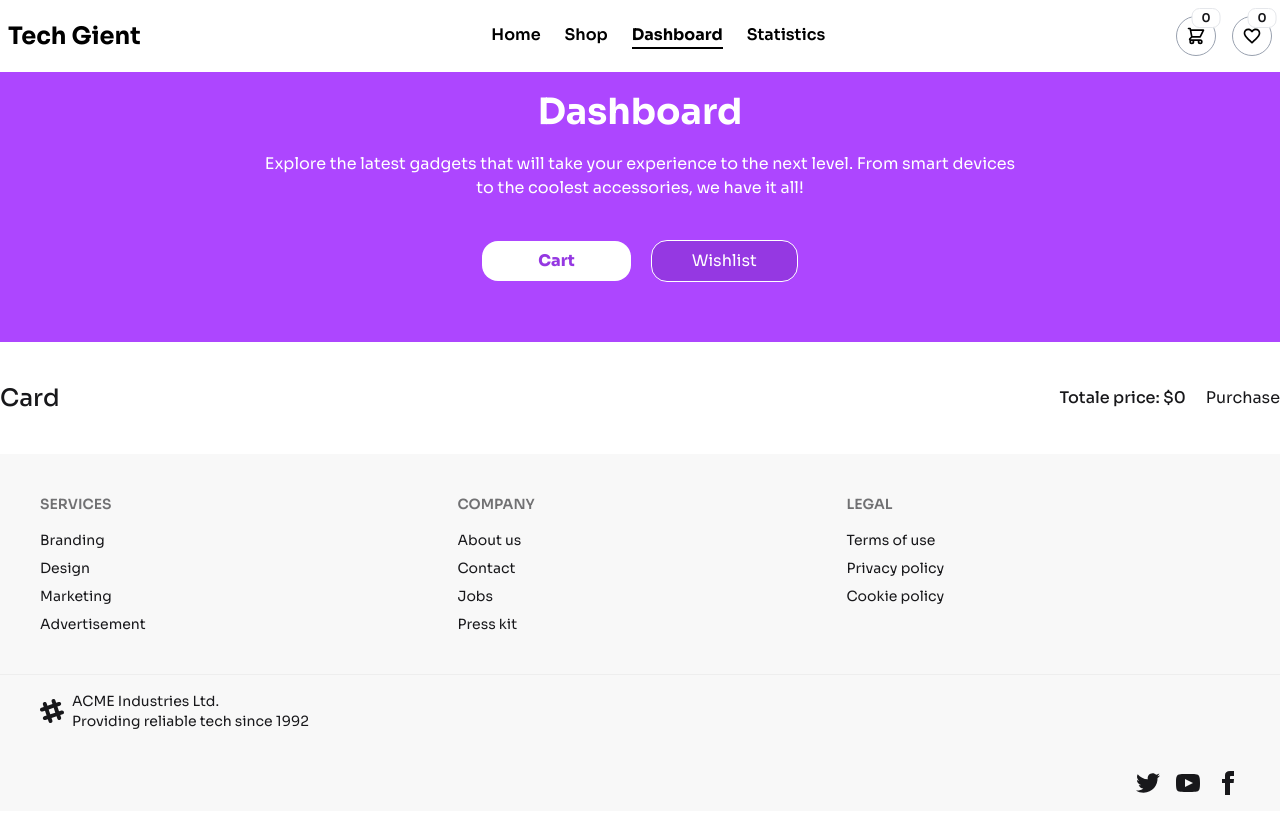
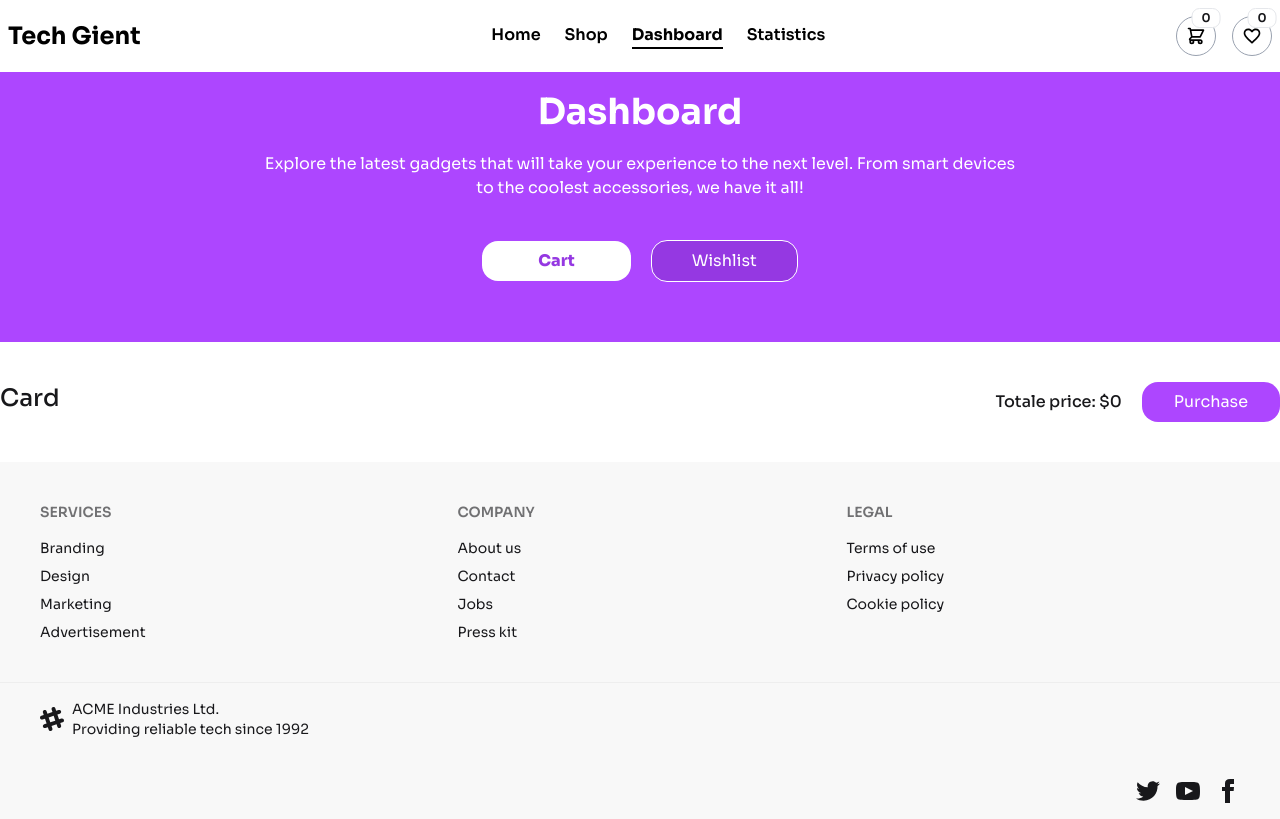
Before and after one commit to abdullahsheikhdev/Gadget-Shop, a React (Vite) app: page /dashbord in a window 1280 px wide. Built offline with nearby package versions, Linux system fonts and the light colour scheme.

Commit message:
dashboard page working

```diff
--- a/src/components/Cart.jsx
+++ b/src/components/Cart.jsx
@@ -2,11 +2,13 @@ import { useContext, useEffect } from "react";
 import { SlClose } from "react-icons/sl";
 import { AppContext } from "../context/Provider";
 import { useState } from "react";
+import { toast } from "react-toastify";
 
 const Cart = () => {
   const { price, cartItems, allData, setCartItems, setPrice } =
     useContext(AppContext);
   const [prodect, setProdect] = useState([]);
+  const [showModal, setShowModal] = useState(false);
 
   useEffect(() => {
     if (allData.length > 0 && cartItems.length > 0) {
@@ -29,6 +31,20 @@ const Cart = () => {
     setPrice((prev) => prev - removedItem.price);
   };
 
+  const handlePurchase = () => {
+    if (cartItems.length === 0) {
+      toast.info("🛒 Your cart is empty.");
+      return;
+    }
+
+    // Show modal instead of toast
+    setShowModal(true);
+
+    // Clear cart data
+    setCartItems([]);
+    setProdect([]);
+    setPrice(0);
+  };
 
   console.log(prodect);
 
@@ -40,7 +56,27 @@ const Cart = () => {
           <h1 className="font-medium">
             Totale price: $<span>{price}</span>
           </h1>
-          <button>Purchase</button>
+          {showModal && (
+            <div className="fixed inset-0 z-50 flex items-center justify-center backdrop-blur-sm bg-opacity-50">
+              <div className="bg-white rounded-lg shadow-lg max-w-md w-full p-6 text-center">
+                <h2 className="text-2xl font-bold text-green-600 mb-4">
+                  🎉 Purchase Successful!
+                </h2>
+                <p className="text-gray-700 mb-6">
+                  Thank you for your purchase.
+                </p>
+                <button
+                  onClick={() => setShowModal(false)}
+                  className="px-6 py-2 bg-purple-600 hover:bg-purple-700 text-white font-medium rounded-full"
+                >
+                  Close
+                </button>
+              </div>
+            </div>
+          )}
+          <button onClick={handlePurchase} className="py-2 px-8 bg-purple-500 text-white rounded-2xl cursor-pointer">
+            Purchase
+          </button>
         </div>
       </div>
       {prodect.map((prod, index) => (
```
Lines whose indentation alone changed are shown as unchanged.
